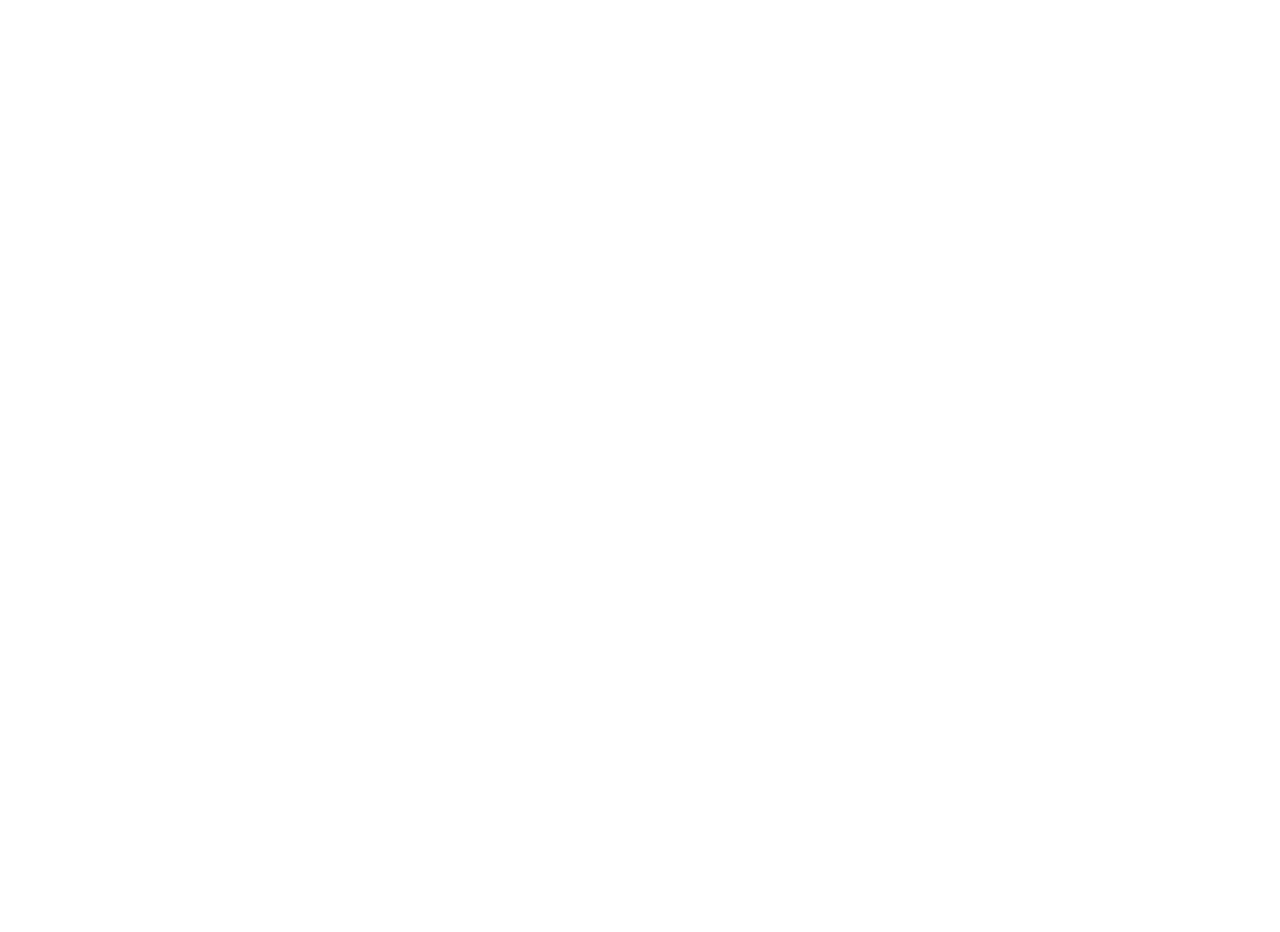
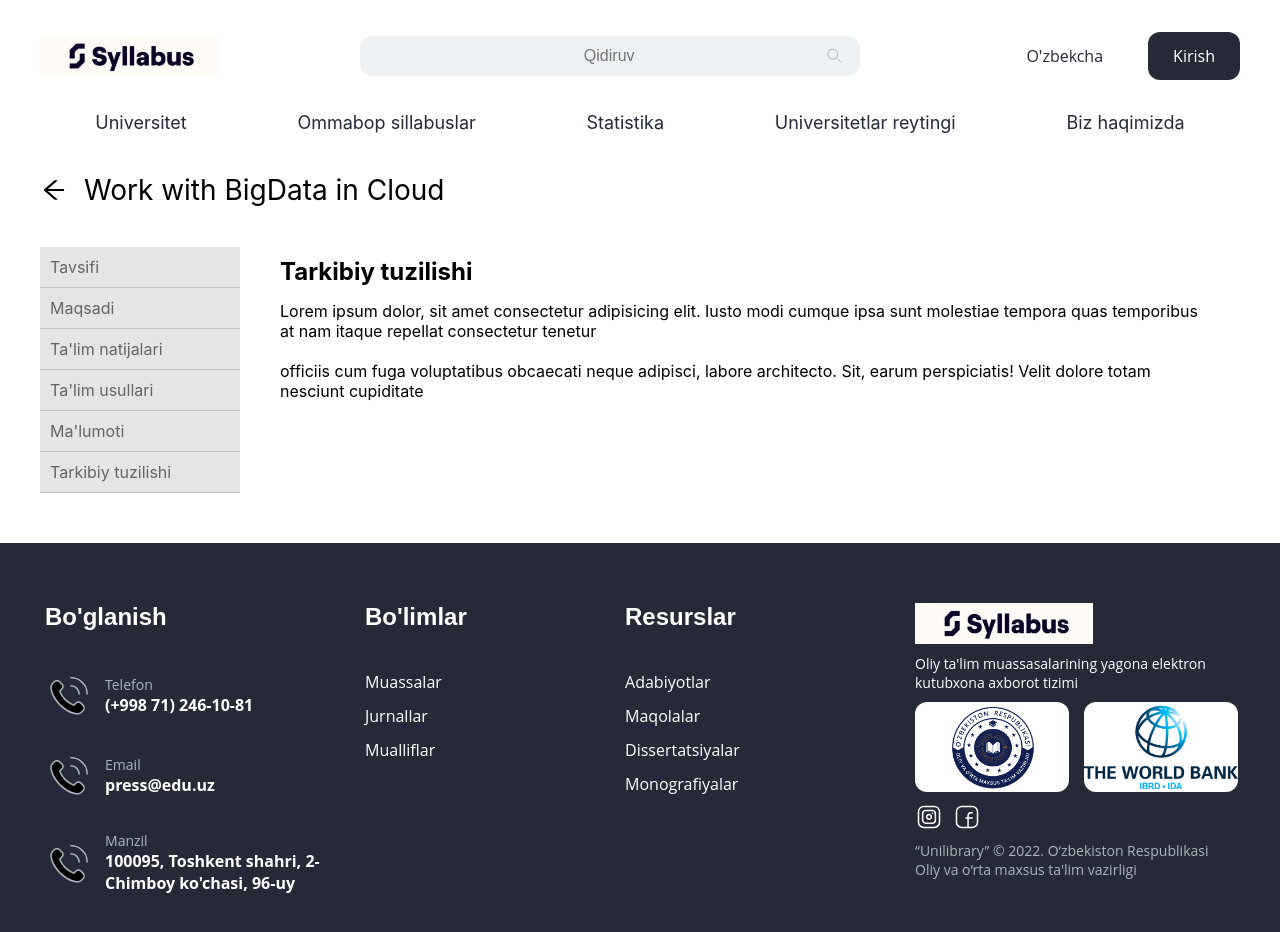
Before and after one commit to Asilbek-Bekmurodov/syllabus, a React (Create React App) app: page /dashboard/structure in a window 1280 px wide. Before the commit this address had no page. Shown: the top 932 px of the page. Before the commit the page ends 800 px from the top, so only its background shows below. Built offline with nearby package versions, Linux system fonts and the light colour scheme.

Commit message:
feat: sidebar

```diff
--- a/src/App.jsx
+++ b/src/App.jsx
@@ -1,4 +1,5 @@
 import { Route, Routes } from "react-router-dom";
+import Dashboard from "./pages/dashboard/dashboard";
 import Home from "./pages/home";
 import Search from "./pages/search/search";
 import University from "./pages/university/university";
@@ -10,6 +11,7 @@
         <Route path="/" element={<Home />} />
         <Route path="/university" element={<University />} />
         <Route path="/search" element={<Search />} />
+        <Route path="/dashboard/*" element={<Dashboard />} />
       </Routes>
     </div>
   );
--- a/src/components/footer/footer.jsx
+++ b/src/components/footer/footer.jsx
@@ -52,8 +52,8 @@
           <div className={cls.sections}>
             <h2>Bo'limlar</h2>
             <div className={cls.container}>
-              {sections.map((section) => (
-                <p>{section}</p>
+              {sections.map((section, idx) => (
+                <p key={idx}>{section}</p>
               ))}
             </div>
           </div>
--- /dev/null
+++ b/src/pages/dashboard/dashboard.jsx
@@ -0,0 +1,64 @@
+import React from "react";
+import { AiOutlineArrowLeft } from "react-icons/ai";
+import { NavLink, Outlet, Route, Routes, useNavigate } from "react-router-dom";
+import Footer from "../../components/footer/footer";
+import Navbar from "../../components/navbar/navbar";
+import cls from "./dashboard.module.scss";
+import sidebarData, { routeData } from "./sidebarData";
+function Dashboard() {
+  const navigate = useNavigate();
+  return (
+    <div className={cls.wrapper}>
+      <Navbar />
+      <h3 className={cls.title}>
+        <AiOutlineArrowLeft
+          onClick={() => navigate("/")}
+          className={cls.icon}
+        />{" "}
+        Work with BigData in Cloud
+      </h3>
+      <div className={cls["sidebar-container"]}>
+        <ul className={cls.nav_list}>
+          {sidebarData.map((item, index) => (
+            <li key={index} className={cls["nav-item"]}>
+              <NavLink
+                to={item.path}
+                className={({ isActive }) =>
+                  [cls.nav_link, isActive ? cls.active : null].join(" ")
+                }
+                children={<div className={cls.child}>{item.title}</div>}
+              />
+            </li>
+          ))}
+        </ul>
+        <Outlet />
+        <div className={cls["info-wrapper"]}>
+          <Routes>
+            {routeData.map(({ title, path }) => (
+              <Route
+                path={path}
+                element={
+                  <div className={cls.info}>
+                    <h2 className={cls.info_title}>{title}</h2>
+                    <p className={cls.paragraph}>
+                      Lorem ipsum dolor, sit amet consectetur adipisicing elit.
+                      Iusto modi cumque ipsa sunt molestiae tempora quas
+                      temporibus at nam itaque repellat consectetur tenetur
+                      <br />
+                      <br />
+                      officiis cum fuga voluptatibus obcaecati neque adipisci,
+                      labore architecto. Sit, earum perspiciatis! Velit dolore
+                      totam nesciunt cupiditate
+                    </p>
+                  </div>
+                }
+              />
+            ))}
+          </Routes>
+        </div>
+      </div>
+      <Footer />
+    </div>
+  );
+}
+export default Dashboard;
--- /dev/null
+++ b/src/pages/dashboard/dashboard.module.scss
@@ -0,0 +1,53 @@
+.wrapper {
+  .title {
+    max-width: 1200px;
+    display: flex;
+    align-items: center;
+    gap: 16px;
+    font-family: #000;
+    font-weight: 400;
+    font-size: 28px;
+    margin: 40px auto;
+    .icon {
+      cursor: pointer;
+    }
+  }
+  .sidebar-container {
+    max-width: 1200px;
+    margin: auto;
+    padding: 0 0 50px 0;
+    display: grid;
+    grid-template-columns: 200px 1fr;
+    ul {
+      list-style: none;
+
+      li {
+        text-decoration: none;
+        border-bottom: 1px solid #c2c2c2;
+        background: #e5e5e5;
+        .nav_link {
+          text-decoration: none;
+          color: #636468;
+          .child {
+            padding: 10px;
+          }
+          &.active {
+            background-color: red;
+          }
+        }
+      }
+    }
+
+    .info-wrapper {
+      padding: 10px 40px;
+      .info {
+        .info_title {
+            margin-bottom: 15px;
+        }
+
+        .paragraph {
+        }
+      }
+    }
+  }
+}
--- /dev/null
+++ b/src/pages/dashboard/sidebarData.js
@@ -0,0 +1,19 @@
+const sidebarData = [
+  { title: "Tavsifi", path: "/dashboard/" },
+  { title: "Maqsadi", path: "goal" },
+  { title: "Ta'lim natijalari", path: "result" },
+  { title: "Ta'lim usullari", path: "method" },
+  { title: "Ma'lumoti", path: "info" },
+  { title: "Tarkibiy tuzilishi", path: "structure" },
+];
+
+export default sidebarData;
+
+export const routeData = [
+  { title: "Tavsifi", path: "/" },
+  { title: "Maqsadi", path: "goal" },
+  { title: "Ta'lim natijalari", path: "result" },
+  { title: "Ta'lim usullari", path: "method" },
+  { title: "Ma'lumoti", path: "info" },
+  { title: "Tarkibiy tuzilishi", path: "structure" },
+];
--- a/src/pages/home/home.jsx
+++ b/src/pages/home/home.jsx
@@ -6,6 +6,7 @@
 import { MdCalendarToday } from "react-icons/md";
 import { FaEye } from "react-icons/fa";
 import PhotoCarousel from "../../components/photo-carusel/photo-carousel";
+import { useNavigate } from "react-router-dom";
 
 const cards = [
   {
@@ -49,6 +50,7 @@
 ];
 
 function Home() {
+  const navigate = useNavigate();
   return (
     <div className={cls.wrapper}>
       <Navbar />
@@ -56,7 +58,7 @@
       <section className={cls["new-syllabus"]}>
         <div className={cls.container}>
           <div className={cls.syllabus}>
-            <div className={cls.card}>
+            <div onClick={() => navigate("/dashboard")} className={cls.card}>
               <h4 className={cls.title}>Java Dasturlash tili</h4>
               <p>
                 OTM:<b>Toshkent Davlat Iqtisodiyot Universiteti</b>
@@ -82,7 +84,7 @@
               </button>
             </div>
 
-            <div className={cls.card}>
+            <div onClick={() => navigate("/dashboard")} className={cls.card}>
               <h4 className={cls.title}>Java Dasturlash tili</h4>
               <p>
                 OTM:<b>Toshkent Davlat Iqtisodiyot Universiteti</b>
@@ -108,7 +110,7 @@
               </button>
             </div>
 
-            <div className={cls.card}>
+            <div onClick={() => navigate("/dashboard")} className={cls.card}>
               <h4 className={cls.title}>Java Dasturlash tili</h4>
               <p>
                 OTM:<b>Toshkent Davlat Iqtisodiyot Universiteti</b>
@@ -134,7 +136,7 @@
               </button>
             </div>
 
-            <div className={cls.card}>
+            <div onClick={() => navigate("/dashboard")} className={cls.card}>
               <h4 className={cls.title}>Java Dasturlash tili</h4>
               <p>
                 OTM:<b>Toshkent Davlat Iqtisodiyot Universiteti</b>
@@ -168,6 +170,7 @@
                 <div
                   key={idx}
                   style={{ backgroundColor: color }}
+                  onClick={() => navigate("/dashboard")}
                   className={cls.card}
                 >
                   <p>{title}</p>
--- a/src/pages/search/search.jsx
+++ b/src/pages/search/search.jsx
@@ -29,8 +29,12 @@
         </h3>
         <h3 className={cls.res}>Qidiruv natijasi: 3</h3>
         <div className={cls.results}>
-          {data.map(({ sillabus, otm, teacher, kafedra, email }) => (
-            <div className={cls.result}>
+          {data.map(({ sillabus, otm, teacher, kafedra, email }, idx) => (
+            <div
+              key={idx}
+              onClick={() => navigate("/dashboard")}
+              className={cls.result}
+            >
               <h4>{sillabus}</h4>
               <p className={cls.subtitle}>
                 <b>OTM :</b> {otm}
--- a/src/pages/university/university.jsx
+++ b/src/pages/university/university.jsx
@@ -3,7 +3,8 @@
 import Navbar from "../../components/navbar/navbar";
 import cls from "./university.module.scss";
 import { AiOutlineArrowLeft } from "react-icons/ai";
-
+import { MdManageSearch } from "react-icons/md";
+import { CiFilter } from "react-icons/ci";
 const data = [
   {
     sillabus: "Java dasturlash tili",
@@ -61,16 +62,16 @@
             <input placeholder="Fan nomini kiriting" type="text" />
           </div>
           <button className={cls.submit} onClick={(e) => e.preventDefault()}>
-            Qidiruv
+            <MdManageSearch size={24} /> Qidiruv
           </button>
           <button className={cls.filter} onClick={(e) => e.preventDefault()}>
-            Qidiruv filtri
+            <CiFilter size={24} /> Qidiruv filtri
           </button>
         </form>
         <h3>Qidiruv natijasi: 3</h3>
         <div className={cls.results}>
           {data.map(({ sillabus, otm, teacher, kafedra, email }) => (
-            <div className={cls.result}>
+            <div onClick={() => navigate("/dashboard")} className={cls.result}>
               <h4>{sillabus}</h4>
               <p className={cls.subtitle}>
                 <b>OTM :</b> {otm}
--- a/src/pages/university/university.module.scss
+++ b/src/pages/university/university.module.scss
@@ -72,6 +72,13 @@
         justify-content: center;
         line-height: 1;
         cursor: pointer;
+        display: flex;
+        align-items: center;
+        gap: 10px;
+        .icon {
+          height: 20px;
+          width: 20px;
+        }
       }
     }
     h3 {
```
